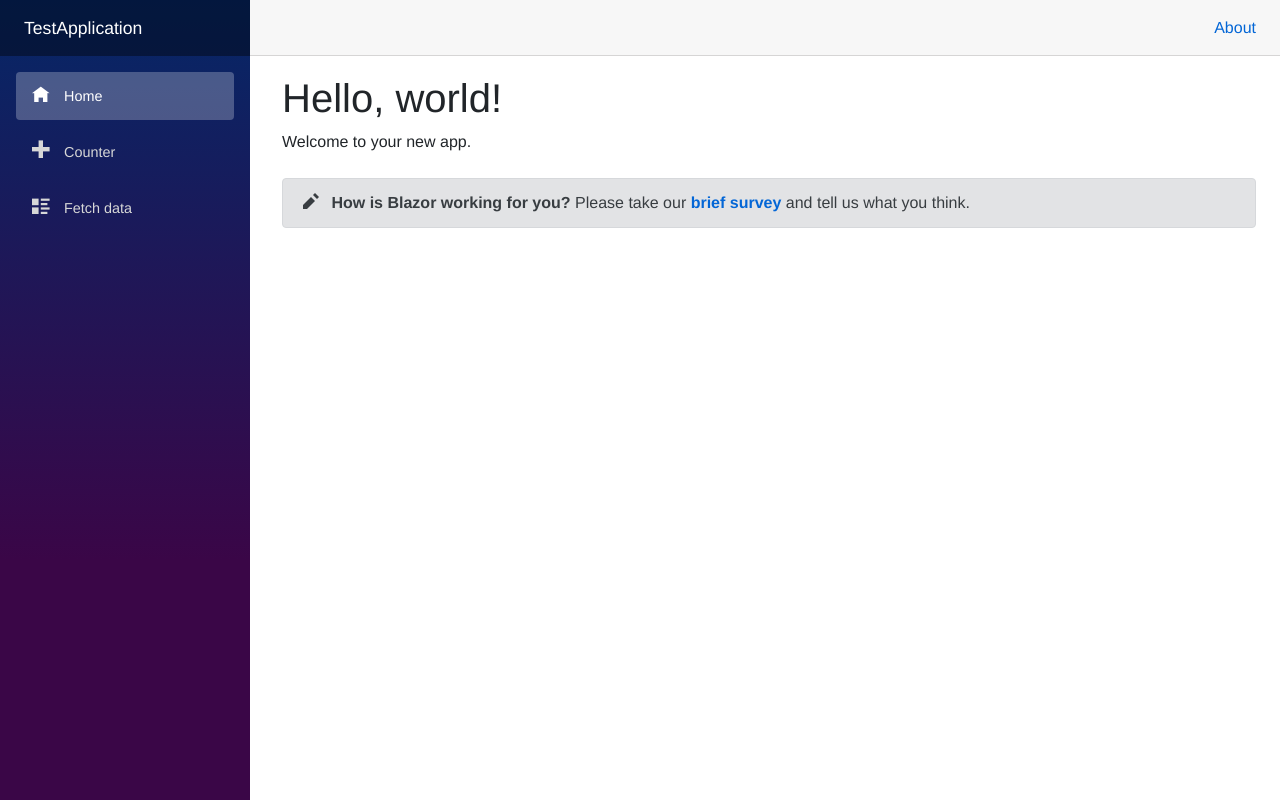
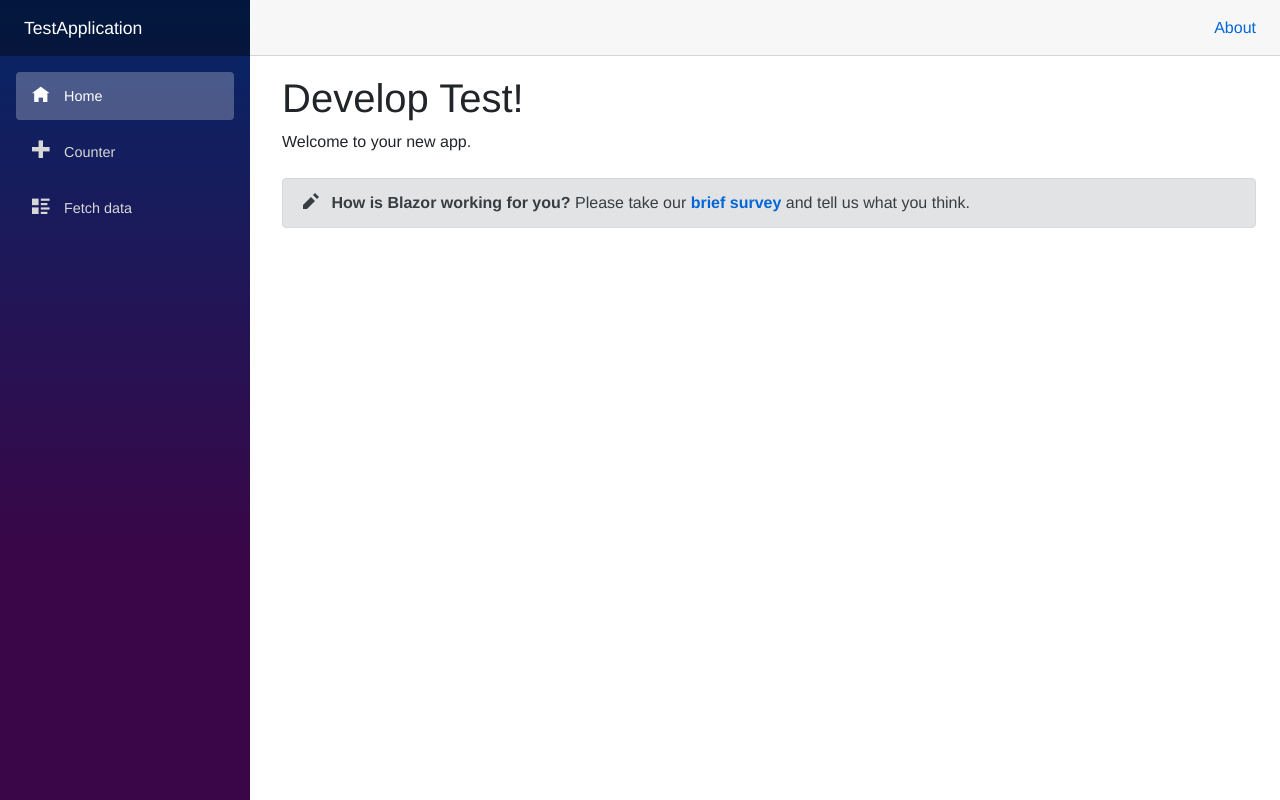
Before and after one commit to ankurkhurana/ankurkhurana.github.io, an ASP.NET Core app: page / in a window 1280 px wide. Run offline with ASP.NET Core 8, Linux system fonts and the light colour scheme; style sheets or scripts are compiled from the project's sources.

Commit message:
develop test commit
develop test commit

```diff
--- a/TestApplication/Pages/Index.razor
+++ b/TestApplication/Pages/Index.razor
@@ -1,6 +1,6 @@
 @page "/"
 
-<h1>Hello, world!</h1>
+<h1>Develop Test!</h1>
 
 Welcome to your new app.
 
```
